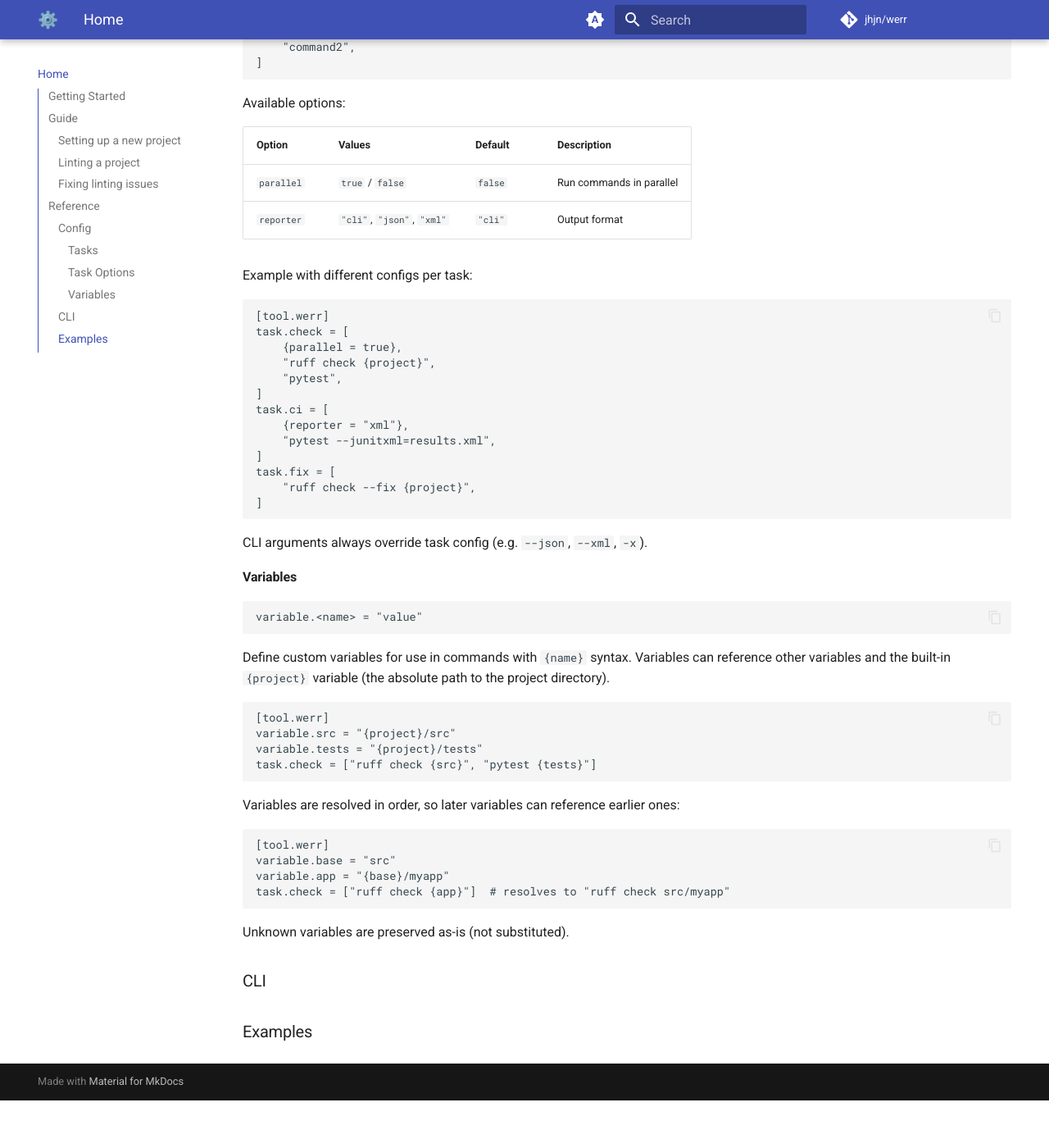
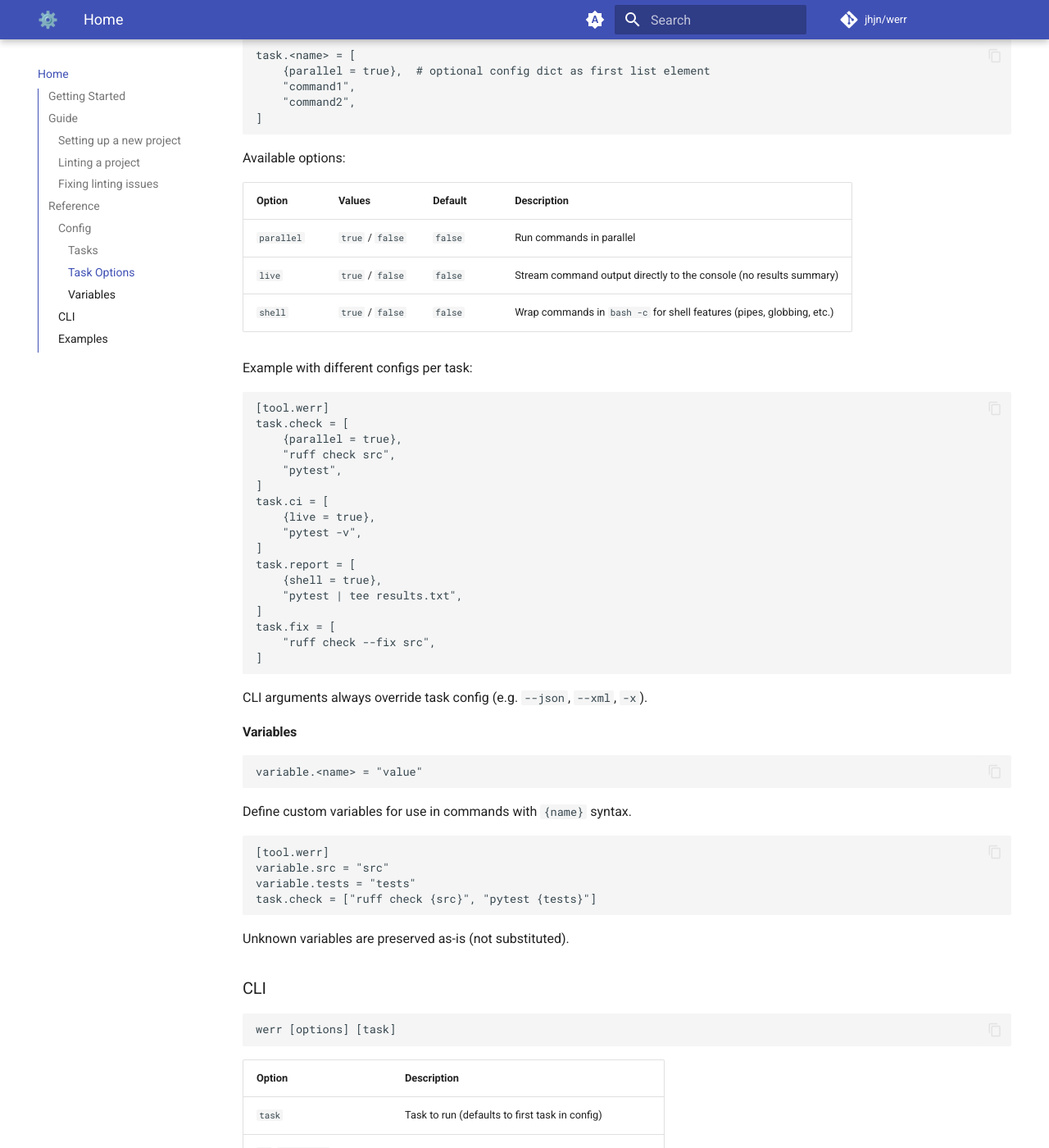
Before and after one commit to jhjn/werr, an MkDocs documentation site: the page built from docs/index.md, in a window 1280 px wide and 1400 px high, scrolled down 1997 px. Shown: the whole window at 82% size. Built offline with MkDocs 1.6.1 and Material for MkDocs 9.7.7, drawn with Linux system fonts in a browser that asks for light colours; emoji names are drawn with the system emoji font; comment, search, counter and statistics services are not loaded; before the commit the page ends 3339 px from its top, so only the background shows below that; some of the changed text lies outside the part shown.

Commit message:
Update docs

````diff
--- a/docs/index.md
+++ b/docs/index.md
@@ -14,19 +14,19 @@
 ]
 
 [tool.werr]
+variable.src = "src tests"
+
 # The first task is the default when `werr` is run with no arguments.
 task.check = [
     {parallel = true},  # optional config: run commands in parallel
-    "black --check {project}",
-    "isort --check {project}",
-    "ruff check {project}",
-    "mypy {project}",
+    "ruff check {src}",
+    "ruff format --check {src}",
+    "mypy {src}",
     "pytest",
 ]
 task.fix = [
-    "black {project}",
-    "isort {project}",
-    "ruff fix {project}",
+    "ruff check --fix {src}",
+    "ruff format {src}",
 ]
 ```
 
@@ -61,10 +61,12 @@
 
 Define a named task as a list of commands to run. The **first task** defined is the default when running `werr` without arguments.
 
+Each command string is split into an argument list (using shell-style tokenization) and executed directly. For example, `"ruff check src"` becomes `["ruff", "check", "src"]`.
+
 ```toml
 [tool.werr]
-task.check = ["ruff check {project}", "pytest"]  # default task (first)
-task.fix = ["ruff check --fix {project}"]
+task.check = ["ruff check src", "pytest"]  # default task (first)
+task.fix = ["ruff check --fix src"]
 ```
 
 #### Task Options
@@ -84,7 +86,8 @@
 | Option | Values | Default | Description |
 |--------|--------|---------|-------------|
 | `parallel` | `true` / `false` | `false` | Run commands in parallel |
-| `reporter` | `"cli"`, `"json"`, `"xml"` | `"cli"` | Output format |
+| `live` | `true` / `false` | `false` | Stream command output directly to the console (no results summary) |
+| `shell` | `true` / `false` | `false` | Wrap commands in `bash -c` for shell features (pipes, globbing, etc.) |
 
 Example with different configs per task:
 
@@ -92,15 +95,19 @@
 [tool.werr]
 task.check = [
     {parallel = true},
-    "ruff check {project}",
+    "ruff check src",
     "pytest",
 ]
 task.ci = [
-    {reporter = "xml"},
-    "pytest --junitxml=results.xml",
+    {live = true},
+    "pytest -v",
+]
+task.report = [
+    {shell = true},
+    "pytest | tee results.txt",
 ]
 task.fix = [
-    "ruff check --fix {project}",
+    "ruff check --fix src",
 ]
 ```
 
@@ -112,26 +119,34 @@
 variable.<name> = "value"
 ```
 
-Define custom variables for use in commands with `{name}` syntax. Variables can reference other variables and the built-in `{project}` variable (the absolute path to the project directory).
+Define custom variables for use in commands with `{name}` syntax.
 
 ```toml
 [tool.werr]
-variable.src = "{project}/src"
-variable.tests = "{project}/tests"
+variable.src = "src"
+variable.tests = "tests"
 task.check = ["ruff check {src}", "pytest {tests}"]
-```
-
-Variables are resolved in order, so later variables can reference earlier ones:
-
-```toml
-[tool.werr]
-variable.base = "src"
-variable.app = "{base}/myapp"
-task.check = ["ruff check {app}"]  # resolves to "ruff check src/myapp"
 ```
 
 Unknown variables are preserved as-is (not substituted).
 
 ### CLI
 
+```
+werr [options] [task]
+```
+
+| Option | Description |
+|--------|-------------|
+| `task` | Task to run (defaults to first task in config) |
+| `-v`, `--verbose` | Enable verbose logging |
+| `-l`, `--list` | List available tasks and exit (combines with `--json`) |
+| `-x`, `--execute-parallel` | Run task commands in parallel |
+| `-p`, `--project PATH` | Python project directory (defaults to cwd) |
+| `-n`, `--name NAME` | Name of command to filter by (runs single tool) |
+| `--cli` | Print results to the console (default) |
+| `--live` | Print command output to the console (no results) |
+| `--xml` | Print results as Junit XML |
+| `--json` | Print results as lines of JSON |
+
 ### Examples
````
